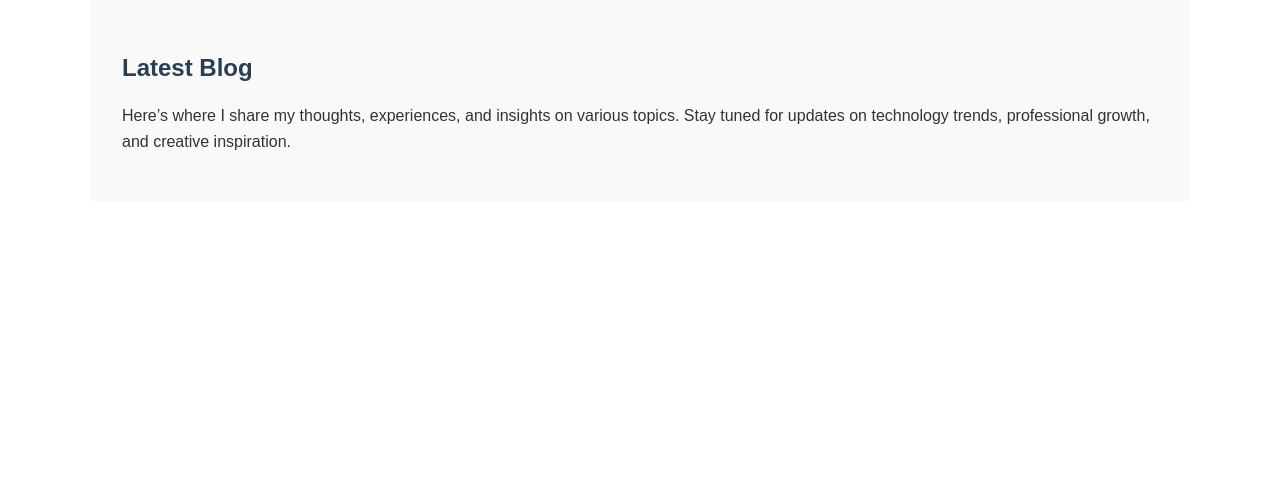
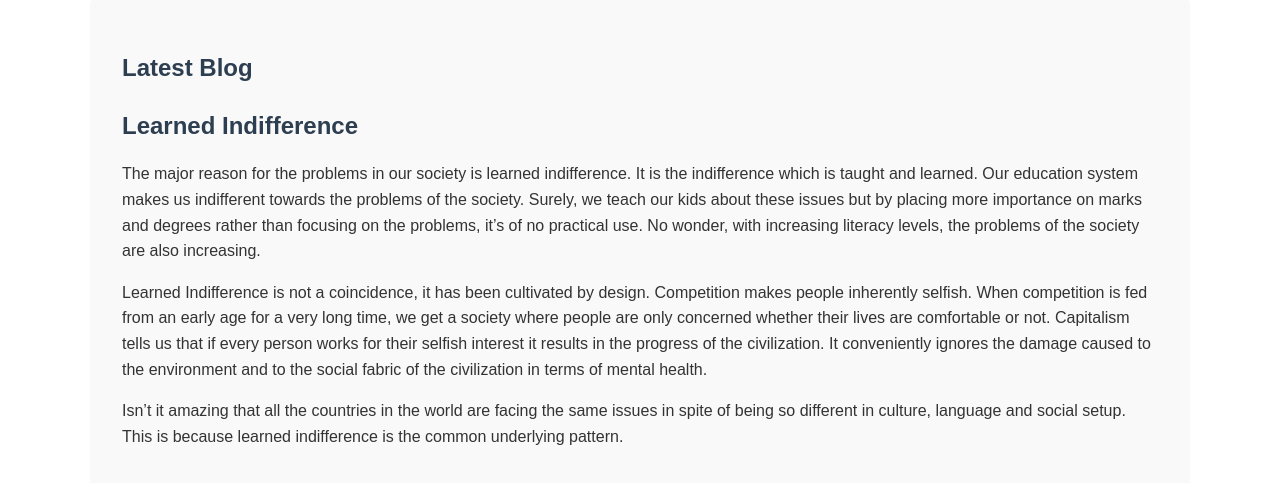
Before and after one commit to anshumanIISc/letsunderstandindia, a plain HTML site: page index.html in a window 1280 px wide. Shown: the part 1230-1713 px from the top of the page. Before the commit the page ends 1464 px from the top, so only its background shows below. Drawn offline with Linux system fonts and the light colour scheme.

Commit message:
Update index.html

```diff
--- a/index.html
+++ b/index.html
@@ -1,4 +1,4 @@
-<!DOCTYPE html>
+    <!DOCTYPE html>
 <html lang="en">
 <head>
     <meta charset="UTF-8">
@@ -149,9 +149,23 @@
         <!-- Blog Section -->
         <section class="blog">
             <h2>Latest Blog</h2>
+            <p></p>
+            <h2>Learned Indifference</h2>
             <p>
-                Here’s where I share my thoughts, experiences, and insights on various topics.
-                Stay tuned for updates on technology trends, professional growth, and creative inspiration.
+                The major reason for the problems in our society is learned indifference.
+                It is the indifference which is taught and learned.
+                Our education system makes us indifferent towards the problems of the society.
+                Surely, we teach our kids about these issues but by placing more importance on marks and degrees rather than focusing on the problems, it’s of no practical use.
+                No wonder, with increasing literacy levels, the problems of the society are also increasing.
+            </p><p>
+                Learned Indifference is not a coincidence, it has been cultivated by design.
+                Competition makes people inherently selfish.
+                When competition is fed from an early age for a very long time, we get a society where people are only concerned whether their lives are comfortable or not.
+                Capitalism tells us that if every person works for their selfish interest it results in the progress of the civilization.
+                It conveniently ignores the damage caused to the environment and to the social fabric of the civilization in terms of mental health.
+            </p><p>
+                Isn’t it amazing that all the countries in the world are facing the same issues in spite of being so different in culture, language and social setup.
+                This is because learned indifference is the common underlying pattern.
             </p>
         </section>
 
```
